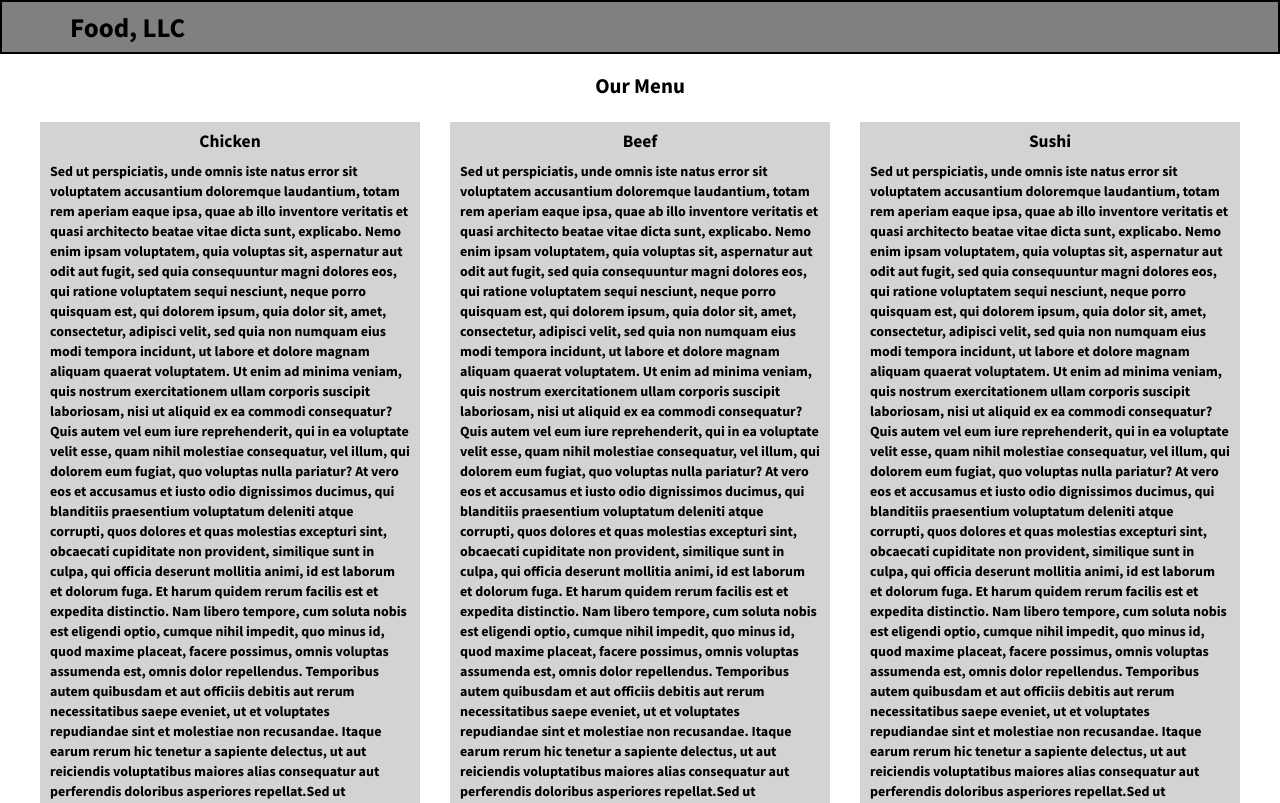
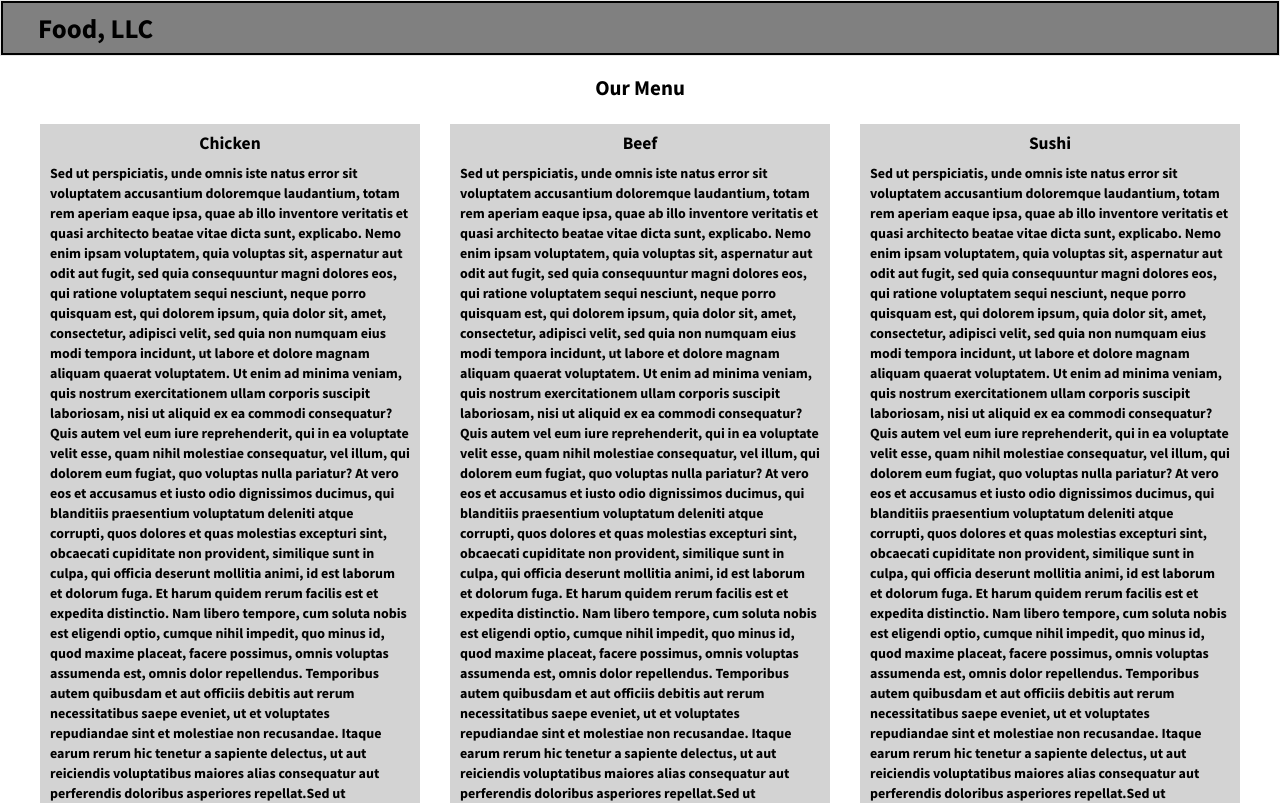
Before and after one commit to Deceived/module3-solution, a plain HTML site: page index.html in a window 1280 px wide. Shown: the top 803 px of the page. Drawn offline with Linux system fonts and the light colour scheme.

Commit message:
last version

```diff
--- a/css/styles.css
+++ b/css/styles.css
@@ -11,12 +11,16 @@ position: relative;
 h1 {
 padding-left: 0;
 }
+nav .container-fluid {
+	border: 2px solid black;
+}
+.navbar-header {
+	padding-right: 20px;
+	padding-left: 20px;
+}
 #header-nav {
 	background-color: gray;
 	border-radius: 0;
-}
-.navbar-header {
-	border: 2px solid black;
 }
 .navbar-brand h1{
 	color: black;
@@ -44,8 +48,7 @@ button:hover, button:hover .icon-bar {
 }
 #nav-list a {
 	color: black;
-	border: 2px solid black;
-	border-top: 0px;
+	border-top: 2px solid black;
 }
 #nav-list a:hover {
 	background: white;
@@ -64,10 +67,7 @@ h3 {
 	margin-bottom: 25px;
 }
 @media (min-width: 768px) {
-	.navbar-header {
-	border: 0px;
-}
-	#header-nav {
+	nav .container-fluid {
 	border: 2px solid black;
 	}
 }
--- a/index.html
+++ b/index.html
@@ -8,11 +8,14 @@
     <link rel="stylesheet" href="css/bootstrap.min.css">
     <link rel="stylesheet" href="css/styles.css">
     <link href="https://fonts.googleapis.com/css?family=Source+Sans+Pro:700" rel="stylesheet">
-  </head>
+    <script src="js/jquery-1.11.3.min.js"></script>
+    <script src="js/bootstrap.min.js"></script>
+    <script src="js/script.js"></script>
+    </head>
 <body>
     <header>
       <nav id="header-nav" class="navbar navbar-default">
-        <div class="container">
+        <div class="container-fluid">
           <div class="navbar-header">
             <div class="navbar-brand">
               <a href="index.html" class="pull-left"><h1>Food, LLC</h2></a>
@@ -67,8 +70,5 @@
       </div>
     </section>
   </div>
-  <script src="js/jquery-1.11.3.min.js"></script>
-  <script src="js/bootstrap.min.js"></script>
-  <script src="js/script.js"></script>
 </body>
 </html>
```
